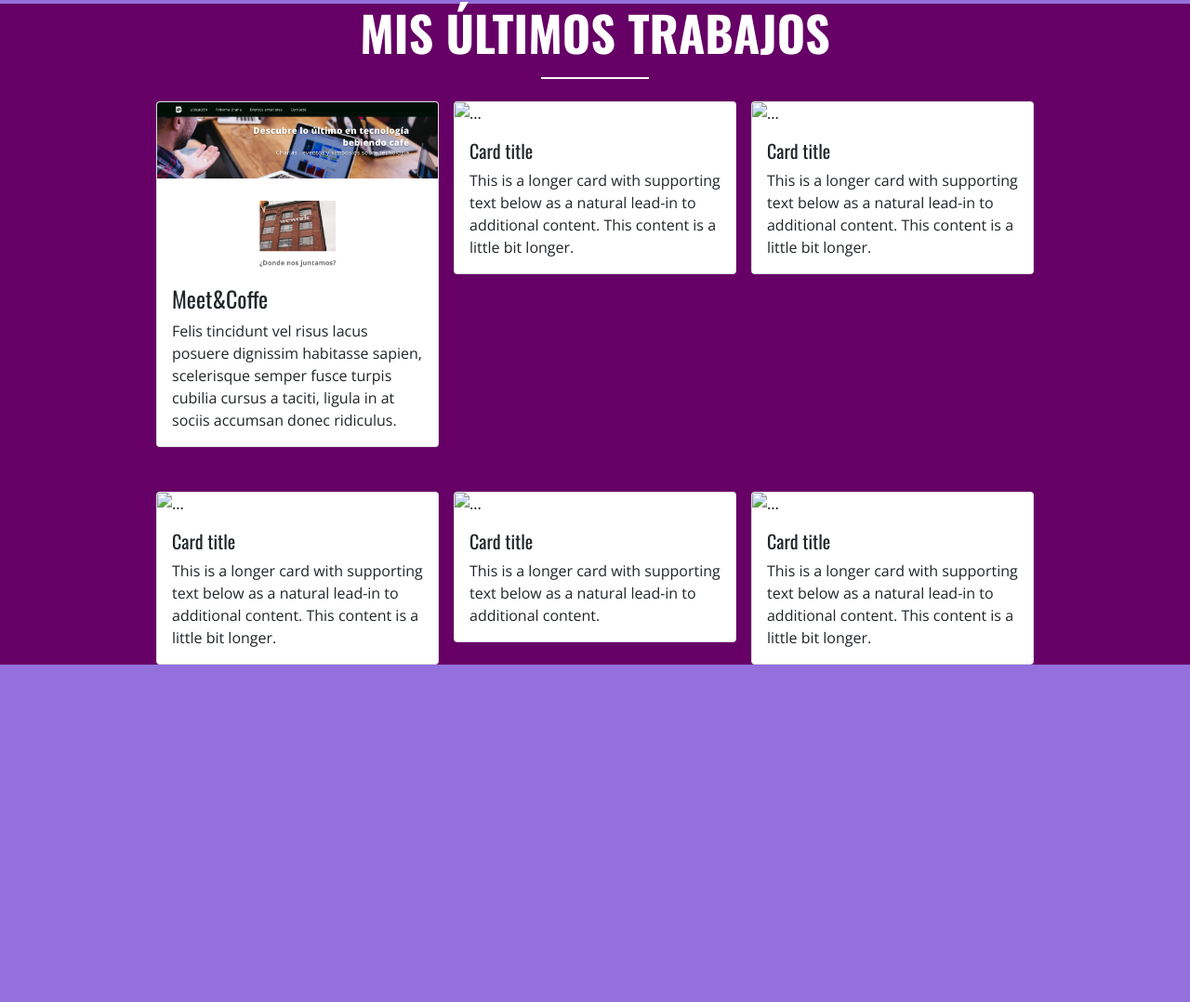
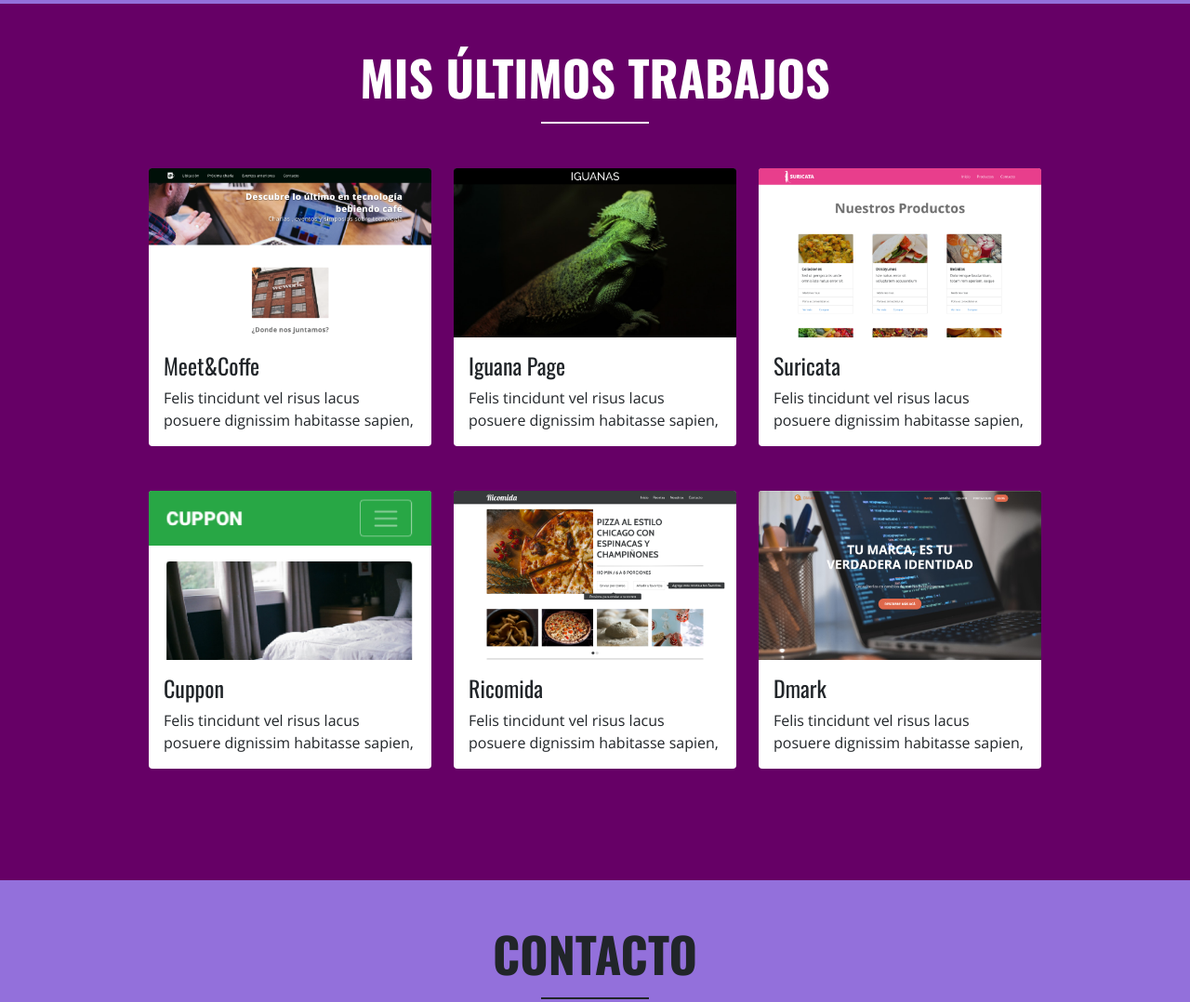
Before and after one commit to Aframuz/mi-portafolio, a plain HTML site: page index.html in a window 1280 px wide. Shown: the part 2087-3165 px from the top of the page at 93% size. Before the commit the page ends 2802 px from the top, so only its background shows below. Drawn offline with nearby package versions, Linux system fonts and the light colour scheme.

Commit message:
added Work section with cards, working on Contact section

```diff
--- a/assets/css/style.css
+++ b/assets/css/style.css
@@ -74,6 +74,7 @@ h2 {
 #experience .row {
    max-width: 80%;
 }
+
 #experience h3 {
    font-family: "Oswald", sans-serif;
    font-weight: 600;
@@ -91,11 +92,28 @@ i {
 #works {
    background-color: #660066;
 }
+#works .work-cards {
+}
 #works .card-title {
    font-family: "Oswald";
 }
 #works .card-text {
    font-family: "Open Sans";
+   max-height: 3rem;
+   overflow: hidden;
+}
+
+/*=============================================
+=                  CONTACT                    =
+=============================================*/
+#contact .container {
+   font-family: "Open Sans";
+   font-size: 1.5rem;
+   color: #373a3c;
+}
+#contact .btn {
+   color: #b6babc;
+   background-color: #373a3c;
 }
 /*=============================================
 =                MEDIA QUERIES                =
--- a/index.html
+++ b/index.html
@@ -178,16 +178,20 @@
                </div>
             </div>
          </section>
-         <section id="works">
+         <section id="works" class="py-5">
             <!-- Tile -->
             <h2 class="text-center fw-bold text-white">MIS ÚLTIMOS TRABAJOS</h2>
             <!-- Division -->
             <hr class="mx-auto opacity-100 mt-3 mb-4 text-white" />
             <!-- Cards -->
-            <div class="w-75 row row-cols-1 row-cols-lg-3 gx-3 gy-5 mx-auto">
+
+            <!-- Cards v2 -->
+            <div class="work-cards w-75 mx-auto py-0 py-lg-4">
+               <!-- First Row -->
+               <div class="row">
                   <!-- Card 1 -->
-               <div class="col">
-                  <div class="card">
+                  <div class="col-12 col-lg-4 mb-5">
+                     <div class="card border-0">
                         <img
                            src="./assets/img/meet_coffee.png"
                            class="card-img-top"
@@ -198,76 +202,123 @@
                            <p class="card-text fw-light">
                               Felis tincidunt vel risus lacus posuere dignissim
                               habitasse sapien, scelerisque semper fusce turpis
-                           cubilia cursus a taciti, ligula in at sociis accumsan
-                           donec ridiculus.
+                              cubilia cursus a taciti, ligula in at sociis
+                              accumsan donec ridiculus.
                            </p>
                         </div>
                      </div>
                   </div>
-               <div class="col">
-                  <div class="card">
-                     <img src="..." class="card-img-top" alt="..." />
+                  <!-- Card 2 -->
+                  <div class="col-12 col-lg-4 mb-5">
+                     <div class="card border-0">
+                        <img
+                           src="./assets/img/iguana_page.png"
+                           class="card-img-top"
+                           alt="proyecto 02"
+                        />
                         <div class="card-body">
-                        <h5 class="card-title">Card title</h5>
-                        <p class="card-text">
-                           This is a longer card with supporting text below as a
-                           natural lead-in to additional content. This content
-                           is a little bit longer.
+                           <h5 class="card-title fs-4">Iguana Page</h5>
+                           <p class="card-text fw-light">
+                              Felis tincidunt vel risus lacus posuere dignissim
+                              habitasse sapien, scelerisque semper fusce turpis
+                              cubilia cursus a taciti, ligula in at sociis
+                              accumsan donec ridiculus.
                            </p>
                         </div>
                      </div>
                   </div>
-               <div class="col">
-                  <div class="card">
-                     <img src="..." class="card-img-top" alt="..." />
+                  <!-- Card 3 -->
+                  <div class="col-12 col-lg-4 mb-5">
+                     <div class="card border-0">
+                        <img
+                           src="./assets/img/suricata.png"
+                           class="card-img-top"
+                           alt="proyecto 03"
+                        />
                         <div class="card-body">
-                        <h5 class="card-title">Card title</h5>
-                        <p class="card-text">
-                           This is a longer card with supporting text below as a
-                           natural lead-in to additional content. This content
-                           is a little bit longer.
+                           <h5 class="card-title fs-4">Suricata</h5>
+                           <p class="card-text fw-light">
+                              Felis tincidunt vel risus lacus posuere dignissim
+                              habitasse sapien, scelerisque semper fusce turpis
+                              cubilia cursus a taciti, ligula in at sociis
+                              accumsan donec ridiculus.
                            </p>
                         </div>
                      </div>
                   </div>
-               <div class="col">
-                  <div class="card">
-                     <img src="..." class="card-img-top" alt="..." />
+               </div>
+               <!-- Second Row -->
+               <div class="row">
+                  <!-- Card 4 -->
+                  <div class="col-12 col-lg-4 mb-5">
+                     <div class="card border-0">
+                        <img
+                           src="./assets/img/cuppon.png"
+                           class="card-img-top"
+                           alt="proyecto 04"
+                        />
                         <div class="card-body">
-                        <h5 class="card-title">Card title</h5>
-                        <p class="card-text">
-                           This is a longer card with supporting text below as a
-                           natural lead-in to additional content. This content
-                           is a little bit longer.
+                           <h5 class="card-title fs-4">Cuppon</h5>
+                           <p class="card-text fw-light">
+                              Felis tincidunt vel risus lacus posuere dignissim
+                              habitasse sapien, scelerisque semper fusce turpis
+                              cubilia cursus a taciti, ligula in at sociis
+                              accumsan donec ridiculus.
                            </p>
                         </div>
                      </div>
                   </div>
-               <div class="col">
-                  <div class="card">
-                     <img src="..." class="card-img-top" alt="..." />
+                  <!-- Card 5 -->
+                  <div class="col-12 col-lg-4 mb-5">
+                     <div class="card border-0">
+                        <img
+                           src="./assets/img/ricomida.png"
+                           class="card-img-top"
+                           alt="proyecto 05"
+                        />
                         <div class="card-body">
-                        <h5 class="card-title">Card title</h5>
-                        <p class="card-text">
-                           This is a longer card with supporting text below as a
-                           natural lead-in to additional content.
+                           <h5 class="card-title fs-4">Ricomida</h5>
+                           <p class="card-text fw-light">
+                              Felis tincidunt vel risus lacus posuere dignissim
+                              habitasse sapien, scelerisque semper fusce turpis
+                              cubilia cursus a taciti, ligula in at sociis
+                              accumsan donec ridiculus.
                            </p>
                         </div>
                      </div>
                   </div>
-               <div class="col">
-                  <div class="card">
-                     <img src="..." class="card-img-top" alt="..." />
+                  <!-- Card 6 -->
+                  <div class="col-12 col-lg-4 mb-5">
+                     <div class="card border-0">
+                        <img
+                           src="./assets/img/dmark.png"
+                           class="card-img-top"
+                           alt="proyecto 06"
+                        />
                         <div class="card-body">
-                        <h5 class="card-title">Card title</h5>
-                        <p class="card-text">
-                           This is a longer card with supporting text below as a
-                           natural lead-in to additional content. This content
-                           is a little bit longer.
+                           <h5 class="card-title fs-4">Dmark</h5>
+                           <p class="card-text fw-light">
+                              Felis tincidunt vel risus lacus posuere dignissim
+                              habitasse sapien, scelerisque semper fusce turpis
+                              cubilia cursus a taciti, ligula in at sociis
+                              accumsan donec ridiculus.
                            </p>
                         </div>
                      </div>
                   </div>
+               </div>
+            </div>
+         </section>
+         <!-- Contact Section -->
+         <section id="contact" class="py-5">
+            <!-- Title -->
+            <h2 class="text-center fw-bold">CONTACTO</h2>
+            <!-- Division -->
+            <hr class="mx-auto opacity-100 mt-3 mb-5" />
+            <!-- Body -->
+            <div class="container text-center py-5">
+               <p class="py-4">¿Quieres conocer más de mi?</p>
+               <button class="btn btn-lg fw-bold px-3 py-1">Comenzar</button>
             </div>
          </section>
       </main>
```
Lines whose indentation alone changed are shown as unchanged.
